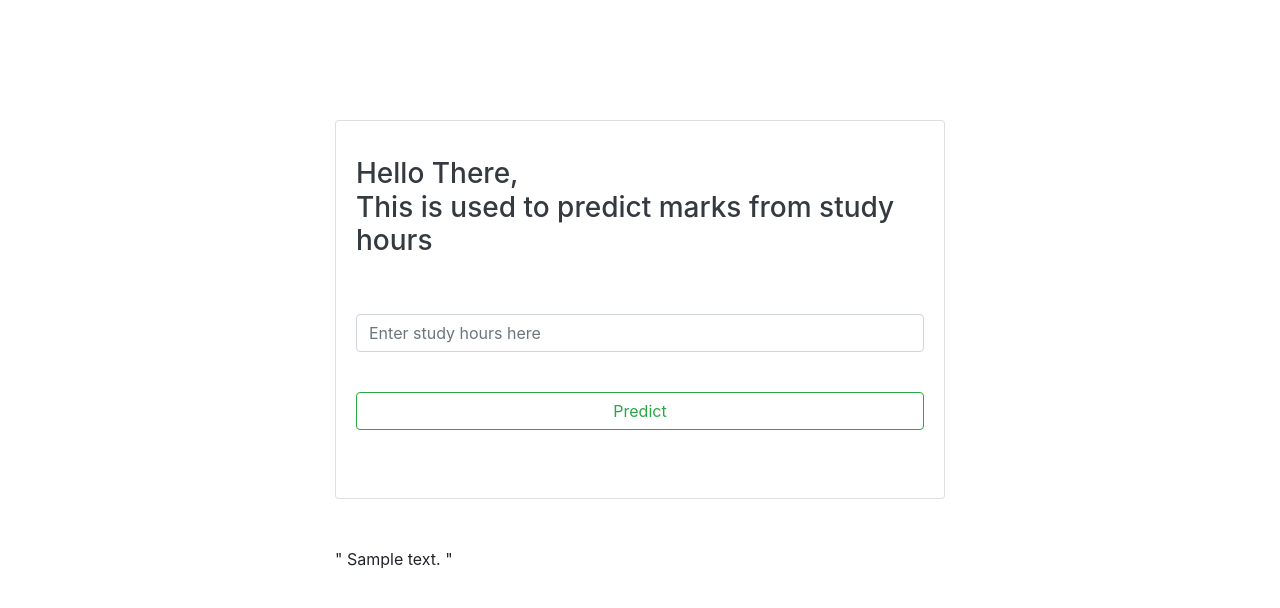
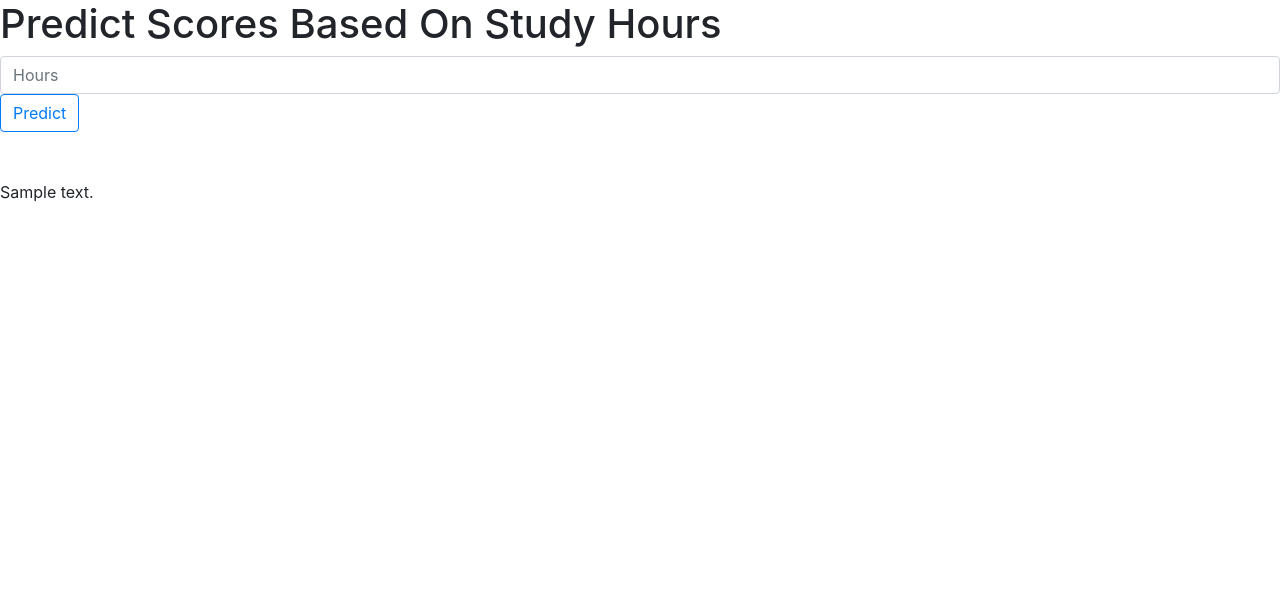
Before and after one commit to josh-susinth/SCORE-prediction-using-study-hours, a Flask app: template templates/index.html in a window 1280 px wide. Shown: the top 608 px of the page. Run offline with Flask 2, Linux system fonts and the light colour scheme; the template is opened without the code that fills it: most values are stand-ins (such as "Sample title", 1, 10 or a date in 2020); parts of the project's set-up code (start-up, migrations or seed data) failed here and were passed over; some libraries are stand-ins or nearby versions; some web fonts are replaced.

Commit message:
Update index.html

```diff
--- a/templates/index.html
+++ b/templates/index.html
@@ -8,34 +8,27 @@
 	<link href='https://fonts.googleapis.com/cc?family=Arimo' rel='stylesheet' type='text/css'>
 	<link href='https://fonts.googleapis.com/cc?family=Hind:300' rel='stylesheet' type='text/css'>
 	<link href='https://fonts.googleapis.com/cc?family=Open+Sans+Condensed:300' rel='stylesheet' type='text/css'>
-  <link rel="stylesheet" href="https://stackpath.bootstrapcdn.com/bootstrap/4.5.2/css/bootstrap.min.css">
+<link rel="stylesheet" href="https://stackpath.bootstrapcdn.com/bootstrap/4.5.2/css/bootstrap.min.css">
 </head>
 
 <body>
-  <br><br><br><br><br>
-  <div class="col-md-6 mx-auto">
-      <div class="card bg-tertiary text-white">
-          <div class="card-body">
-              <h4 class="heading h3 text-dark pt-3 pb-5">Hello There,<br>This is used to predict marks from study hours</h4>
-             <form action="{{ url_for('predict')}}" method="post">
-                  <div class="form-group">
-                      <input type="text" class="form-control" id="input_hours"
-                          placeholder="Enter study hours here" required="required">
-                  </div>
-                  <br>
-                <button type="submit" class="btn btn-outline-success btn-block btn-large">Predict</button>
-              </form>
-          </div>
-          <br><br>
-      </div>
-  </div>
+ <div class="login">
+	<h1>Predict Scores Based On Study Hours</h1>
+
+     <!-- Main Input For Receiving Query to our ML -->
+    <form action="{{ url_for('predict')}}" method="post">
+    	<input type="text" name="STUDY HOURS" placeholder="Hours" required="required" class="form-control">
+
+        <button type="submit" class="btn btn-outline-primary pull-left">Predict</button>
+    </form>
+
    <br>
    <br>
+   {{ prediction_text }}
 
-<div class="col-md-6 mx-auto">
-  "
-	{{ prediction_text }}
-  "
-</div>
+ </div>
+
+
+
 
 </body>
```
